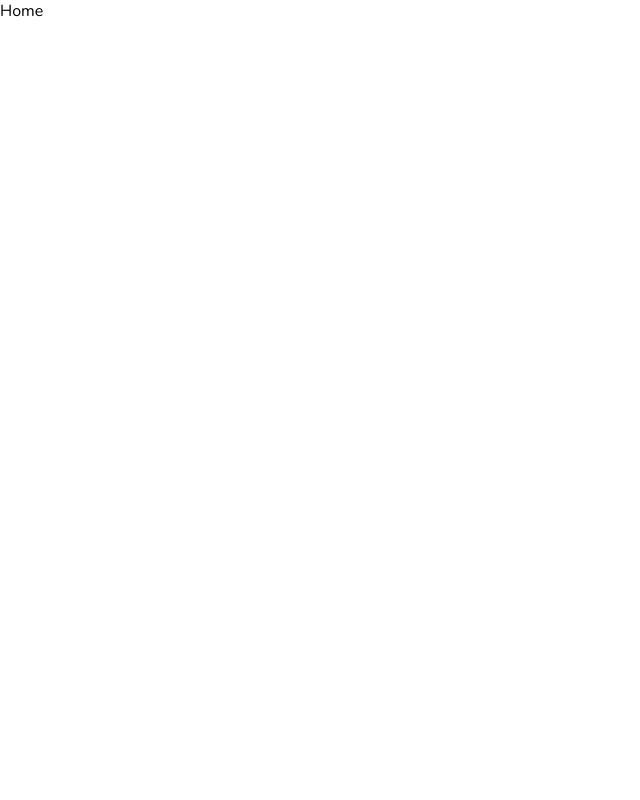
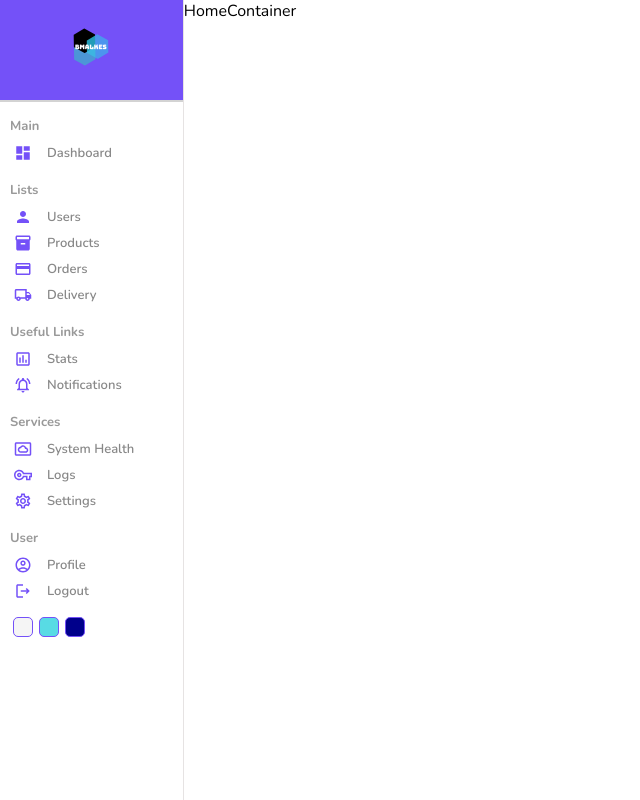
Before and after one commit to BmAlkes/react-admin-app, a React (Create React App) app: page / in a window 1280 px wide. Shown: the whole page, without its empty margins (0-640 px from the left). Built offline with nearby package versions, Linux system fonts and the light colour scheme.

Commit message:
feat:sidebar

```diff
--- a/package.json
+++ b/package.json
@@ -3,6 +3,10 @@
   "version": "0.1.0",
   "private": true,
   "dependencies": {
+    "@emotion/react": "^11.8.2",
+    "@emotion/styled": "^11.8.1",
+    "@mui/icons-material": "^5.5.1",
+    "@mui/material": "^5.5.1",
     "@testing-library/jest-dom": "^5.16.2",
     "@testing-library/react": "^12.1.4",
     "@testing-library/user-event": "^13.5.0",
--- a/public/index.html
+++ b/public/index.html
@@ -18,6 +18,7 @@
             * {
                 margin: 0px;
                 padding: 0px;
+                box-sizing: border-box;
                 font-family: "Nunito", sans-serif;
             }
         </style>
--- a/src/components/Navbar/Navbar.jsx
+++ b/src/components/Navbar/Navbar.jsx
@@ -1,7 +1,12 @@
 import React from "react";
+import "./Navbar.scss";
 
 const Navbar = () => {
-    return <div>Navbar</div>;
+    return (
+        <div className="navbar">
+            <div className="wrapper"></div>
+        </div>
+    );
 };
 
 export default Navbar;
--- a/src/components/Sidebar/Sidebar.jsx
+++ b/src/components/Sidebar/Sidebar.jsx
@@ -1,7 +1,93 @@
 import React from "react";
+import logo from "../../img/logo.png";
+import "./sidebar.scss";
+
+import DashboardIcon from "@mui/icons-material/Dashboard";
+import PersonIcon from "@mui/icons-material/Person";
+import Inventory2Icon from "@mui/icons-material/Inventory2";
+import CreditCardIcon from "@mui/icons-material/CreditCard";
+import LocalShippingOutlinedIcon from "@mui/icons-material/LocalShippingOutlined";
+import AssessmentOutlinedIcon from "@mui/icons-material/AssessmentOutlined";
+import NotificationsActiveOutlinedIcon from "@mui/icons-material/NotificationsActiveOutlined";
+import SettingsSystemDaydreamOutlinedIcon from "@mui/icons-material/SettingsSystemDaydreamOutlined";
+import VpnKeyOutlinedIcon from "@mui/icons-material/VpnKeyOutlined";
+import SettingsOutlinedIcon from "@mui/icons-material/SettingsOutlined";
+import AccountCircleOutlinedIcon from "@mui/icons-material/AccountCircleOutlined";
+import LogoutOutlinedIcon from "@mui/icons-material/LogoutOutlined";
 
 const Sidebar = () => {
-    return <div>Sidebar</div>;
+    return (
+        <div className="sidebar">
+            <div className="top">
+                <span className="logo">
+                    <img src={logo} alt="" />
+                </span>
+            </div>
+            <hr />
+            <div className="center">
+                <ul>
+                    <p className="title">Main</p>
+                    <li>
+                        <DashboardIcon className="icon" />
+                        <span>Dashboard</span>
+                    </li>
+                    <p className="title">Lists</p>
+                    <li>
+                        <PersonIcon className="icon" />
+                        <span>Users</span>
+                    </li>
+                    <li>
+                        <Inventory2Icon className="icon" />
+                        <span>Products</span>
+                    </li>
+                    <li>
+                        <CreditCardIcon className="icon" />
+                        <span>Orders</span>
+                    </li>
+                    <li>
+                        <LocalShippingOutlinedIcon className="icon" />
+                        <span>Delivery</span>
+                    </li>
+                    <p className="title">Useful Links</p>
+                    <li>
+                        <AssessmentOutlinedIcon className="icon" />
+                        <span>Stats</span>
+                    </li>
+                    <li>
+                        <NotificationsActiveOutlinedIcon className="icon" />
+                        <span>Notifications</span>
+                    </li>
+                    <p className="title">Services</p>
+                    <li>
+                        <SettingsSystemDaydreamOutlinedIcon className="icon" />
+                        <span>System Health</span>
+                    </li>
+                    <li>
+                        <VpnKeyOutlinedIcon className="icon" />
+                        <span>Logs</span>
+                    </li>
+                    <li>
+                        <SettingsOutlinedIcon className="icon" />
+                        <span>Settings</span>
+                    </li>
+                    <p className="title">User</p>
+                    <li>
+                        <AccountCircleOutlinedIcon className="icon" />
+                        <span>Profile</span>
+                    </li>
+                    <li>
+                        <LogoutOutlinedIcon className="icon" />
+                        <span>Logout</span>
+                    </li>
+                </ul>
+            </div>
+            <div className="bottom">
+                <div className="colorOptions"></div>
+                <div className="colorOptions"></div>
+                <div className="colorOptions"></div>
+            </div>
+        </div>
+    );
 };
 
 export default Sidebar;
--- a/src/components/Sidebar/sidebar.scss
+++ b/src/components/Sidebar/sidebar.scss
@@ -0,0 +1,82 @@
+.sidebar {
+    flex: 1;
+    border-right: 0.5px solid rgb(230, 227, 227);
+    min-height: 100vh;
+    .top {
+        height: 100px;
+        display: flex;
+        align-items: center;
+        justify-content: center;
+        background-color: #7451f8;
+    }
+    .logo {
+        img {
+            max-width: 100%;
+            width: 50px;
+        }
+    }
+
+    hr {
+        height: 0px;
+        border: 0.5px solid lightgrey;
+    }
+    .center {
+        padding-left: 10px;
+    }
+    ul {
+        list-style: none;
+        margin: 0;
+        padding: 0;
+
+        .title {
+            font-size: 13px;
+            font-weight: bold;
+            color: #999;
+            margin-top: 15px;
+            margin-bottom: 5px;
+        }
+        li {
+            display: flex;
+            align-items: center;
+            padding: 4px;
+            cursor: pointer;
+
+            &:hover {
+                background-color: #ece8ff;
+            }
+            .icon {
+                font-size: 18px;
+                color: #7451f8;
+                margin-right: 5px;
+            }
+            span {
+                font-size: 13px;
+                font-weight: 600;
+                color: #888;
+                margin-left: 10px;
+            }
+        }
+    }
+    .bottom {
+        display: flex;
+        align-items: center;
+        margin: 10px;
+        .colorOptions {
+            width: 20px;
+            height: 20px;
+            border-radius: 5px;
+            border: 1px solid #7451f8;
+            cursor: pointer;
+            margin: 3px;
+            &:nth-child(1) {
+                background-color: whitesmoke;
+            }
+            &:nth-child(2) {
+                background-color: rgb(88, 219, 228);
+            }
+            &:nth-child(3) {
+                background-color: darkblue;
+            }
+        }
+    }
+}
--- a/src/pages/Home/Home.jsx
+++ b/src/pages/Home/Home.jsx
@@ -1,8 +1,18 @@
 import React from "react";
+import Navbar from "../../components/Navbar/Navbar";
+import Sidebar from "../../components/Sidebar/Sidebar";
 import "./home.scss";
 
 const Home = () => {
-    return <div className="home">Home</div>;
+    return (
+        <div className="home">
+            <Sidebar />
+            <div className="homeContainer">
+                <Navbar />
+                HomeContainer
+            </div>
+        </div>
+    );
 };
 
 export default Home;
--- a/src/pages/Home/home.scss
+++ b/src/pages/Home/home.scss
@@ -0,0 +1,6 @@
+.home {
+    display: flex;
+    .homeContainer {
+        flex: 6;
+    }
+}
```
Also changed, not shown: src/img/logo.png (added), 1 other file (tests, documents, lock files or other folders).
